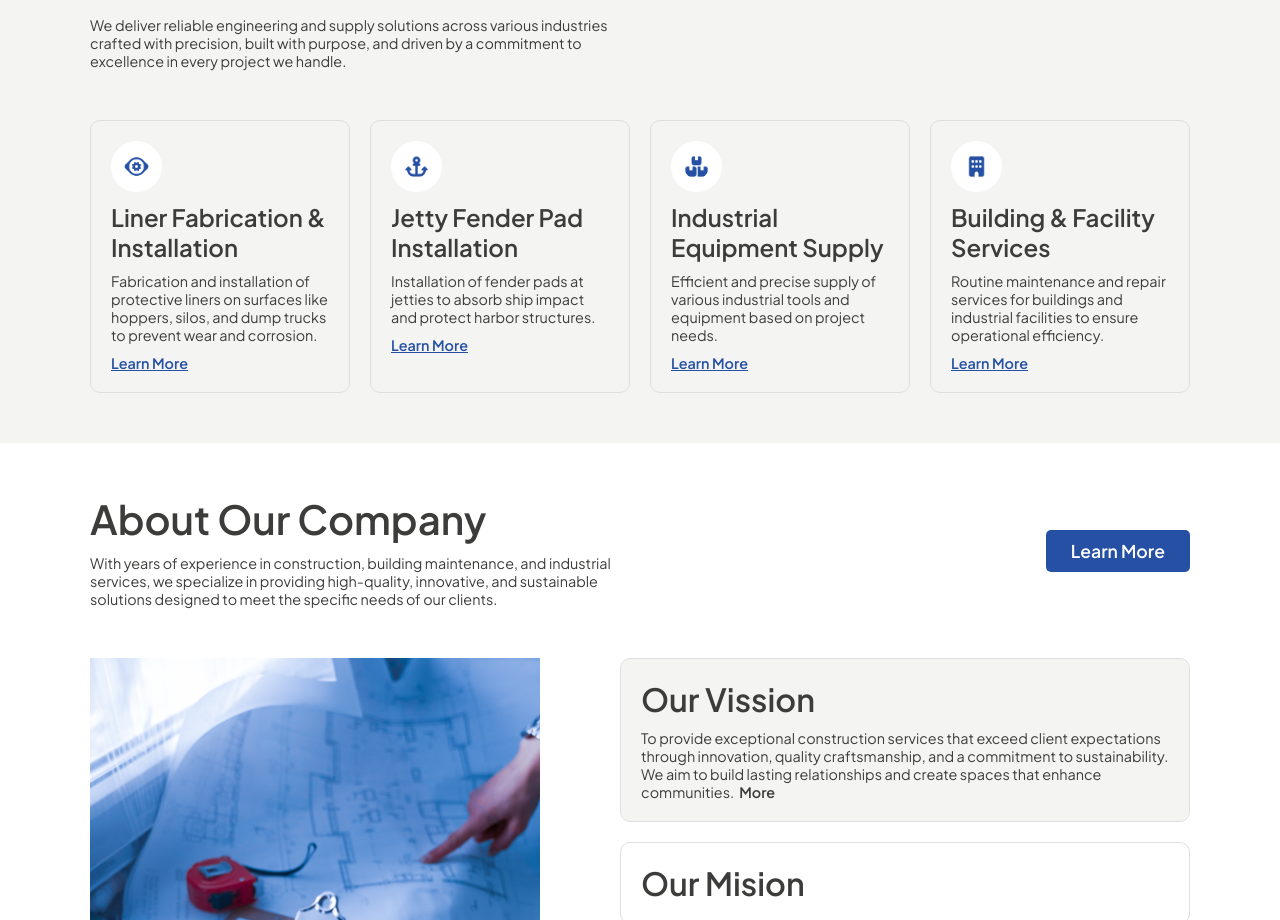
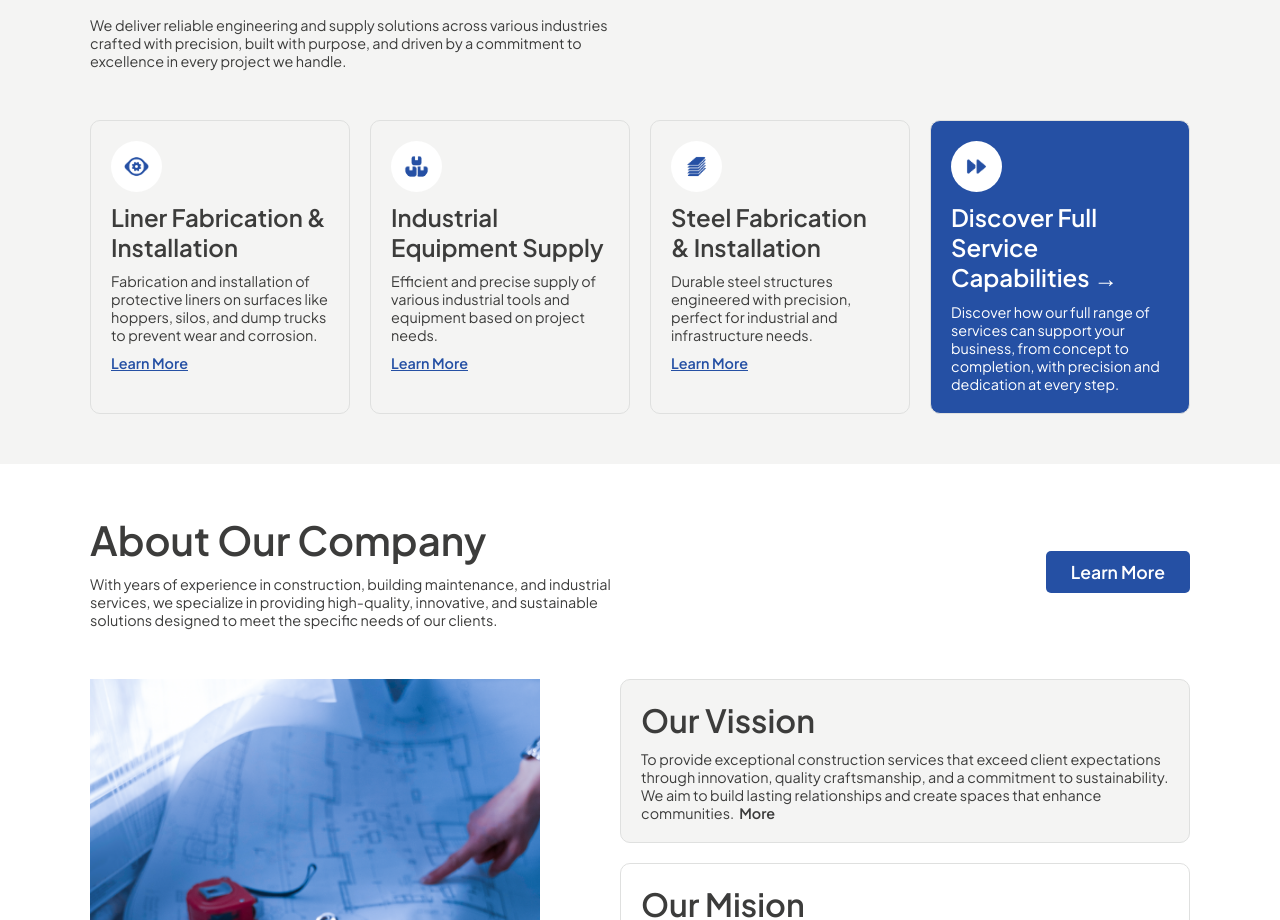
Before and after one commit to Ardikaas/hanindo-company-profile, a React (Create React App) app: page / in a window 1280 px wide. Shown: the part 790-1710 px from the top of the page. Built offline with nearby package versions, Linux system fonts and the light colour scheme.

Commit message:
feat: update services section on landing page

```diff
--- a/src/components/LandingSection/LandingSection.jsx
+++ b/src/components/LandingSection/LandingSection.jsx
@@ -19,8 +19,8 @@ import wallpaper from "../../assets/wallpaper.png";
 import blueprint from "../../assets/blueprint.png";
 import fabrication from "../../assets/phabricator-icon.png";
 import supply from "../../assets/boxes-icon.png";
-import anchor from "../../assets/anchor-icon.png";
-import building from "../../assets/building-icon.png";
+import steel from "../../assets/steel-icon.png";
+import next from "../../assets/next-icon.png";
 import right from "../../assets/right-icon.png";
 import left from "../../assets/left-icon.png";
 
@@ -176,19 +176,10 @@ const LandingSection = () => {
                 like hoppers, silos, and dump trucks to prevent wear and
                 corrosion.
               </h6>
-              <a href="/">Learn More</a>
+              <a href="/services/liner-fabrication-and-installation">
+                Learn More
+              </a>
             </div>
-            <div className="landing-service-section-card-item">
-              <img src={anchor} alt="anchor-icon" />
-              <h4>Jetty Fender Pad Installation</h4>
-              <h6>
-                Installation of fender pads at jetties to absorb ship impact and
-                protect harbor structures.
-              </h6>
-              <a href="/">Learn More</a>
-            </div>
-          </div>
-          <div className="landing-service-section-card-item-column">
             <div className="landing-service-section-card-item">
               <img src={supply} alt="supply-icon" />
               <h4>Industrial Equipment Supply</h4>
@@ -196,17 +187,33 @@ const LandingSection = () => {
                 Efficient and precise supply of various industrial tools and
                 equipment based on project needs.
               </h6>
-              <a href="/">Learn More</a>
+              <a href="/services/industrial-equipment-supply">Learn More</a>
             </div>
+          </div>
+          <div className="landing-service-section-card-item-column">
             <div className="landing-service-section-card-item">
-              <img src={building} alt="building-icon" />
-              <h4>Building & Facility Services</h4>
+              <img src={steel} alt="steel-icon" />
+              <h4>Steel Fabrication & Installation</h4>
               <h6>
-                Routine maintenance and repair services for buildings and
-                industrial facilities to ensure operational efficiency.
+                Durable steel structures engineered with precision, perfect for
+                industrial and infrastructure needs.
               </h6>
-              <a href="/">Learn More</a>
+              <a href="/services/steel-fabrication-and-installation">
+                Learn More
+              </a>
             </div>
+            <a
+              className="landing-service-section-card-item-link"
+              href="/services"
+            >
+              <img src={next} alt="next-icon" />
+              <h4>Discover Full Service Capabilities →</h4>
+              <h6>
+                Discover how our full range of services can support your
+                business, from concept to completion, with precision and
+                dedication at every step.
+              </h6>
+            </a>
           </div>
         </div>
       </div>
--- a/src/components/LandingSection/LandingSection.style.css
+++ b/src/components/LandingSection/LandingSection.style.css
@@ -159,6 +159,54 @@
 
 .landing-service-section-card-item:hover > a{
   color: #D3A24A;
+}
+
+.landing-service-section-card-item-link{
+  display: flex;
+  flex-direction: column;
+  gap: 10px;
+  border: 1px solid #DFE0DF;
+  border-radius: 10px;
+  padding: 20px;
+  max-width: 300px;
+  width: 100%;
+  transition: ease-in 0.3s;
+  background-color: #2550A4;
+  text-decoration: none;
+}
+
+.landing-service-section-card-item-link > img{
+  width: 25px;
+  height: auto;
+  background-color: #ffffff;
+  border-radius: 50%;
+  padding: 13px;
+}
+
+.landing-service-section-card-item-link > h4{
+  font-family: "Plus Jakarta Sans", sans-serif;
+  font-weight: 600;
+  color: #ffffff;
+  font-size: 1.5rem;
+}
+
+.landing-service-section-card-item-link > h6{
+  font-family: "Plus Jakarta Sans", sans-serif;
+  font-weight: 400;
+  color: #ffffff;
+  font-size: 0.9rem;
+}
+
+.landing-service-section-card-item-link:hover{
+  background-color: #F4F4F3;
+  border: 1px solid #2550A4;
+}
+
+.landing-service-section-card-item-link:hover > h4{
+  color: #2550A4;
+}
+.landing-service-section-card-item-link:hover > h6{
+  color: #3c3c3b;
 }
 
 .landing-about-section{
@@ -529,6 +577,16 @@
   .landing-service-section-card-item > a{
     font-size: 0.7rem;
   }
+  .landing-service-section-card-item-link > img{
+    width: 20px;
+    padding: 10px;
+  }
+  .landing-service-section-card-item-link > h4{
+    font-size: 1.3rem;
+  }
+  .landing-service-section-card-item-link > h6{
+    font-size: 0.7rem;
+  }
   .landing-about-section{
     padding: 50px 50px;
   }
@@ -606,7 +664,6 @@
 
 
 @media (max-width: 480px){
-
   .landing-overview-section{
     flex-direction: column-reverse;
     align-items: center;
@@ -668,6 +725,16 @@
   .landing-service-section-card-item > a{
     font-size: 0.7rem;
   }
+  .landing-service-section-card-item-link > h4{
+    font-size: 1.2rem;
+    width: 100%;
+    max-width: 250px;
+  }
+  .landing-service-section-card-item-link > h6{
+    width: 100%;
+    max-width: 250px;
+    font-size: 0.7rem;
+  }
   .landing-about-section-top-text > h4{
     font-size: 1.8rem;
   }
--- a/src/pages/Services.jsx
+++ b/src/pages/Services.jsx
@@ -139,7 +139,7 @@ const Services = () => {
             <div className="service-card">
               <div className="service-card-top">
                 <img src={steel} alt="steel-icon" />
-                <h1>Steel Structure Works</h1>
+                <h1>Steel Fabrication & Installation</h1>
               </div>
               <div className="service-card-bottom">
                 <img src={steelImage} alt="steel-work-img" />
@@ -150,7 +150,9 @@ const Services = () => {
                     solutions are engineered for strength, precision, and
                     adaptability across various project scales.
                   </h6>
-                  <a href="/services/steel-structure-works">Learn more.</a>
+                  <a href="/services/steel-fabrication-and-installation">
+                    Learn more.
+                  </a>
                 </div>
               </div>
             </div>
```
Also changed, not shown: src/assets/next-icon.png (added).
